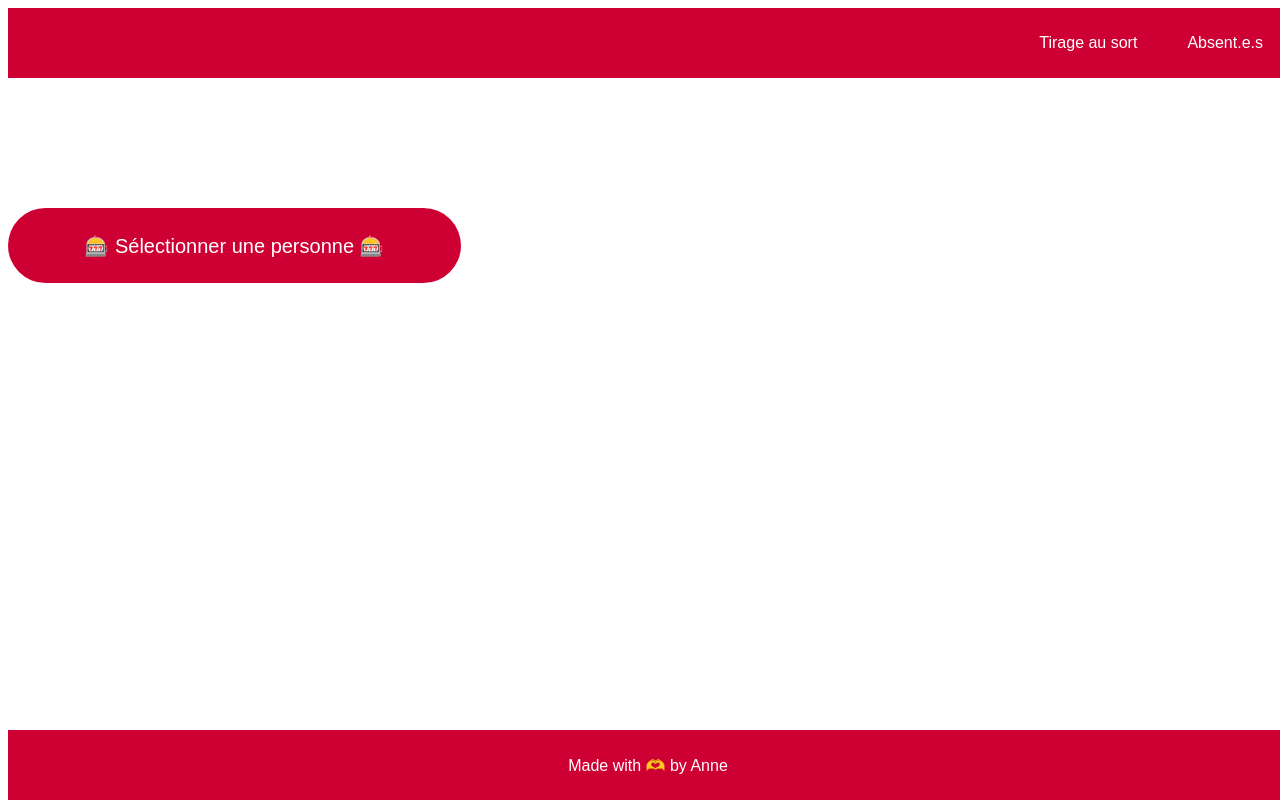
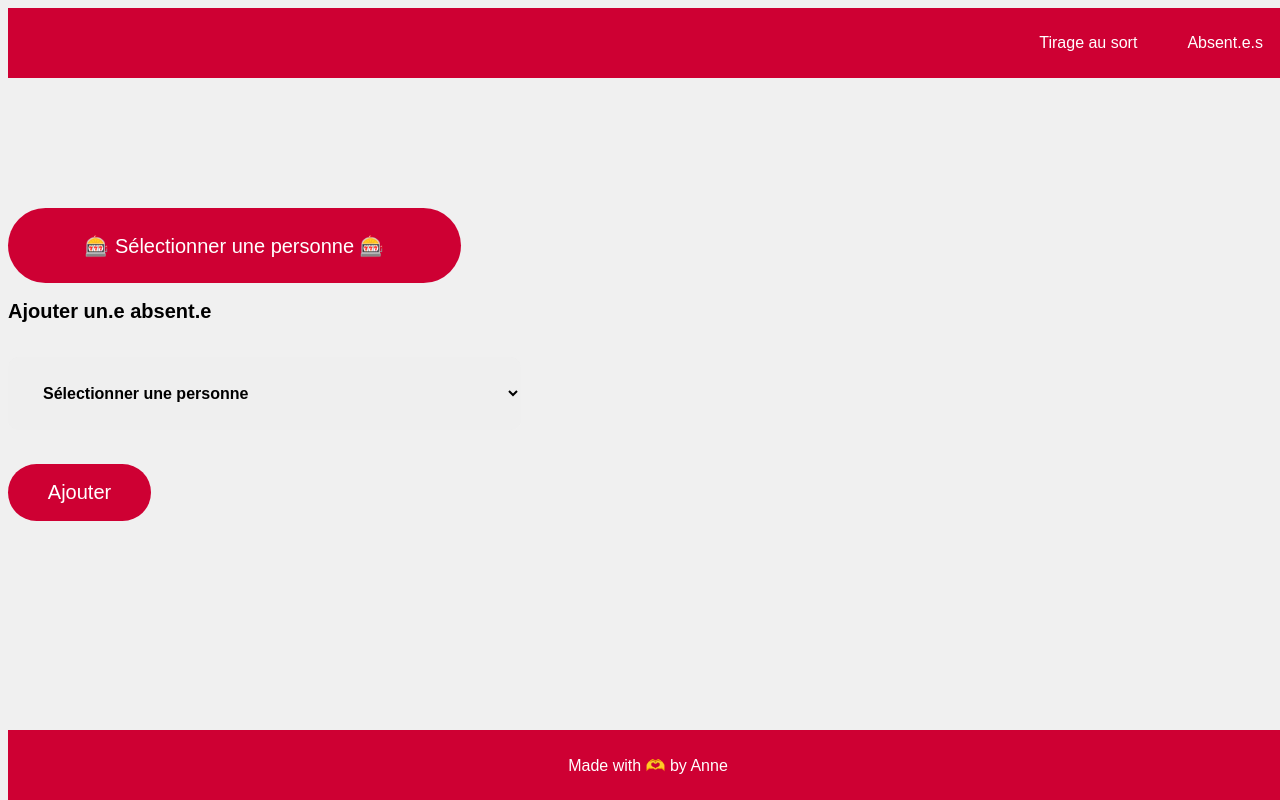
Before and after one commit to AnneGicquel/tirageAuSort, an Angular app: page / in a window 1280 px wide. Built offline with nearby package versions, Linux system fonts and the light colour scheme.

Commit message:
Ajouter les absent.e.s fait

```diff
--- a/src/app/app.component.html
+++ b/src/app/app.component.html
@@ -2,4 +2,6 @@
 
 <app-selection-button></app-selection-button>
 
+<app-add-absent></app-add-absent>
+
 <app-footer></app-footer>
--- a/src/app/app.module.ts
+++ b/src/app/app.module.ts
@@ -5,13 +5,15 @@ import { AppComponent } from './app.component';
 import { HeaderComponent } from './components/header/header.component';
 import { FooterComponent } from './components/footer/footer.component';
 import { SelectionButtonComponent } from './components/selection-button/selection-button.component';
+import { AddAbsentComponent } from './components/add-absent/add-absent.component';
 
 @NgModule({
   declarations: [
     AppComponent,
     HeaderComponent,
     FooterComponent,
-    SelectionButtonComponent
+    SelectionButtonComponent,
+    AddAbsentComponent
   ],
   imports: [
     BrowserModule
--- /dev/null
+++ b/src/app/components/add-absent/add-absent.component.css
@@ -0,0 +1,36 @@
+div{
+    display: flex;
+    flex-direction: column;
+    justify-content: space-between;
+}
+
+label{
+    margin: 17px 0;
+    font-family: 'Poppins', sans-serif;
+    font-weight: 600;
+    font-size: 20px;
+}
+
+select {
+    width: 513px;
+    height: 73px;
+    font-family: 'Poppins', sans-serif;
+    font-weight: 600;
+    font-size: 16px;
+    padding: 25px 31px;
+    border: none;
+    border-radius: 10px;
+    margin: 17px 0;
+}
+button {
+    border: 0;
+    width: 143px;
+    height: 57px;
+    font-family: 'Poppins', sans-serif;
+    font-size: 20px;
+    text-align: center;
+    color: white;
+    background-color:#CE0033;
+    border-radius: 50px;
+    margin: 17px 0;
+}
--- /dev/null
+++ b/src/app/components/add-absent/add-absent.component.html
@@ -0,0 +1,25 @@
+<div>
+    <label for="absent-select">Ajouter un.e absent.e</label>
+    <select name="student" id="student-select">
+        <option value="">Sélectionner une personne</option>
+        <option value="man">Fahd Aljurdy</option>
+        <option value="man">Erdal Aslan</option>
+        <option value="female">Clara Charriau</option>
+        <option value="female">Diambéré Cissé</option>
+        <option value="female">Morgane Compa</option>
+        <option value="female">Hazar Dhieb</option>
+        <option value="female">Anne Gicquel</option>
+        <option value="female">Jiyun Grosjean</option>
+        <option value="female">Lilianna Guderska</option>
+        <option value="female">Kanzia Harfouche</option>
+        <option value="man">Thomas Heroguelle</option>
+        <option value="female">Christelle Lopes</option>
+        <option value="female">Assa Nianghane</option>
+        <option value="female">Fama Niasse</option>
+        <option value="female">Julie Nonnon</option>
+        <option value="female">Cynthia Poiny</option>
+        <option value="man">Jérôme Richard</option>
+        <option value="female">Katia Zouad</option>
+    </select>
+    <button type="button">Ajouter</button>
+</div>
--- a/src/styles.css
+++ b/src/styles.css
@@ -1 +1,4 @@
 /* You can add global styles to this file, and also import other style files */
+body{
+    background-color: #F0F0F0;
+}
```
Also changed, not shown: src/app/components/add-absent/add-absent.component.ts (added, +10 -0 lines), 1 other file (tests, documents, lock files or other folders).
